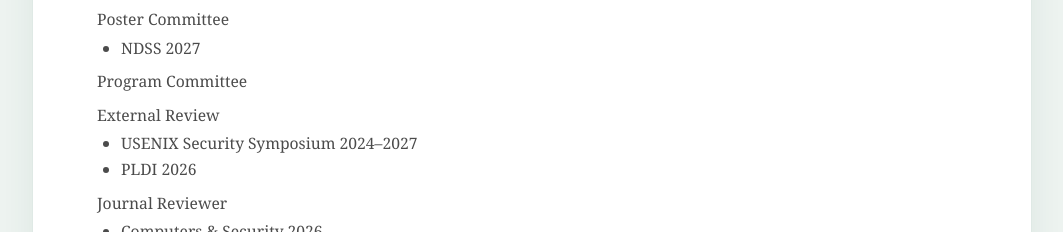
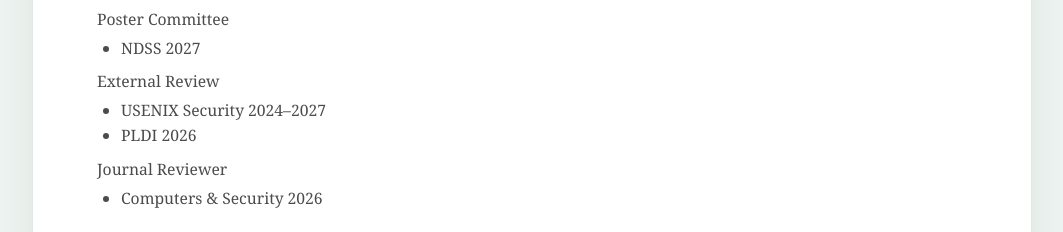
Before and after one commit to Ryan-hub-bit/ryan-hub-bit.github.io, a Next.js app: page / in a window 1280 px wide. Shown: the part 1921-2153 px from the top of the page, without its empty margins (108-1171 px from the left). Built offline with nearby package versions, Linux system fonts and the light colour scheme.

Commit message:
Simplify academic service listings

```diff
--- a/app/home-content.tsx
+++ b/app/home-content.tsx
@@ -506,12 +506,9 @@ export default function HomeContent({ language = "en" }: { language?: "en" | "zh
             </ul>
           </div>
           <div className="service-group">
-            <h3 className="service-category">{t("Program Committee", "程序委员会")}</h3>
-          </div>
-          <div className="service-group">
             <h3 className="service-category">{t("External Review", "外部审稿")}</h3>
             <ul className="compact-entry-list">
-              <li>USENIX Security Symposium 2024–2027</li>
+              <li>USENIX Security 2024–2027</li>
               <li>PLDI 2026</li>
             </ul>
           </div>
```
Also changed, not shown: 2 other files (tests, documents, lock files or other folders).
